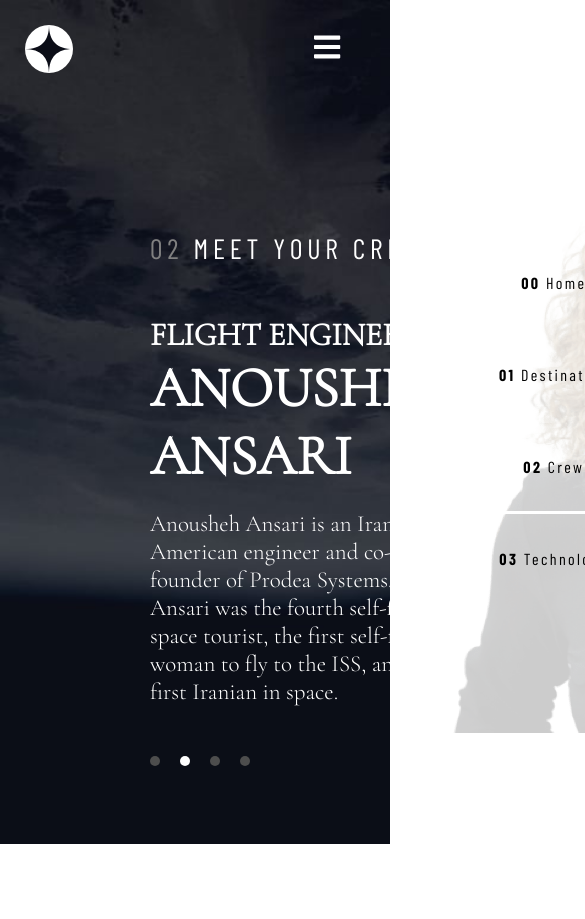
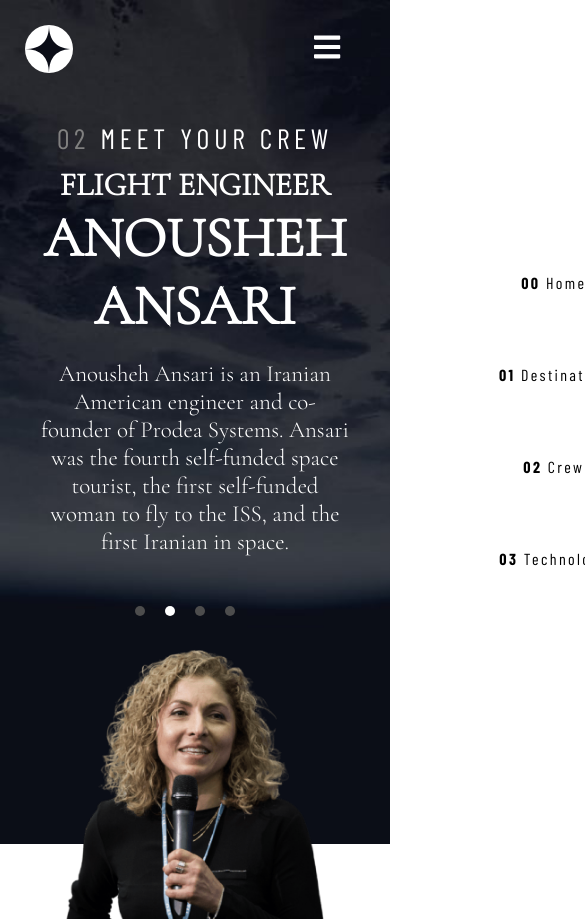
Before and after one commit to PawelPamula1/space-tourism-app, a React (Create React App) app: page /crew in a window 390 px wide. Shown: the top 919 px of the page, 585 px wide, since content can reach past the window. Before the commit the page ends 844 px from the top, so only its background shows below. Built offline with nearby package versions, Linux system fonts and the light colour scheme.

Commit message:
cre subp responsive

```diff
--- a/src/pages/Crew/Crew.module.css
+++ b/src/pages/Crew/Crew.module.css
@@ -22,9 +22,6 @@
     color: grey;
 }
 
-.person h4 {
-}
-
 .person h3 {
 margin-bottom: 2rem;
 }
@@ -41,7 +38,6 @@ margin-bottom: 2rem;
     margin-right: 2rem;
     border: none;
     background-color: rgb(77, 77, 77);
-
     transition: background-color .1s ease-in;
 }
 
@@ -53,3 +49,42 @@ margin-bottom: 2rem;
     background-color: #fff;
 
 }
+
+@media (max-width: 1200px) {
+    .container {
+        flex-direction: column;
+        justify-content: flex-end;
+        align-items: center;
+        margin: 0;
+    }
+
+    .content {
+        margin-top: 2rem;
+        justify-content: flex-start;
+        width: 80%;
+        text-align: center;
+    }
+
+    .container img {
+        margin-top: 3rem;
+        max-height: 43rem;
+    }
+}
+
+@media (max-width: 1024px) {
+    .container img {
+        max-height: 35rem;
+    }
+}
+
+@media (max-width: 768px) {
+    .container h5 {
+        margin-bottom: 1rem;
+    }
+}
+
+@media (max-width: 640px) {
+    .container img {
+        max-height: 27rem;
+    }
+}
```
